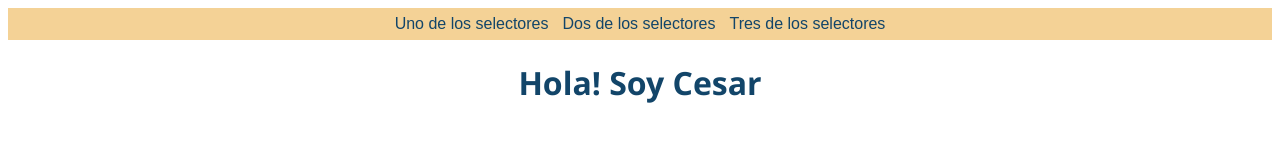
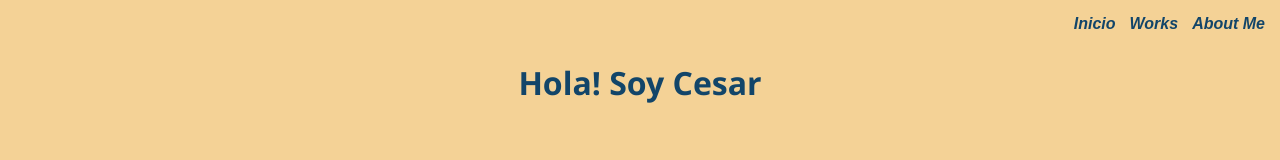
Before and after one commit to gablon29/pgn-Demo, a plain HTML site: page index.html in a window 1280 px wide. Drawn offline with Linux system fonts and the light colour scheme.

Commit message:
dando forma a el navbar y agregando imagen basica al encabezado

```diff
--- a/index.html
+++ b/index.html
@@ -8,9 +8,9 @@
   </head>
   <body>
     <div class="contenedor">
-      <section name="uno">Uno de los selectores</section>
-      <section name="dos">Dos de los selectores</section>
-      <section name="tres">Tres de los selectores</section>
+      <a href="#">Inicio</a>
+      <a href="#">Works</a>
+      <a href="#">About Me</a>
     </div>
     <main class="contenedor-main">
       <h1 class="t-encabezado">Hola! Soy Cesar</h1>
--- a/style.css
+++ b/style.css
@@ -1,22 +1,37 @@
+body {
+  background-color: #f4d296;
+}
 .contenedor {
   display: flex;
-  justify-content: center;
+  justify-content: flex-end;
   background-color: #f4d296;
   width: 100%;
 }
-.contenedor section {
-  margin: 5px;
+.contenedor a {
+  margin: 5px 5px 5px 5px;
   color: #124569;
   padding: 2px;
   font-family: Arial, Helvetica, sans-serif;
-  font-weight: 500;
+  font-weight: bold;
+  font-style: oblique;
+  text-decoration: none;
 }
+
 .contenedor-main {
   display: flex;
   justify-content: center;
   width: 100%;
+  flex-direction: column;
+  align-items: center;
 }
 .t-encabezado {
   color: #124569;
   font-family: "Segoe UI", Tahoma, Geneva, Verdana, sans-serif;
 }
+
+.contenedor-main img {
+  border-radius: 50%;
+  width: 150px;
+  height: 150px;
+  background-size: cover;
+}
```
Also changed, not shown: image/foto.png (added).
